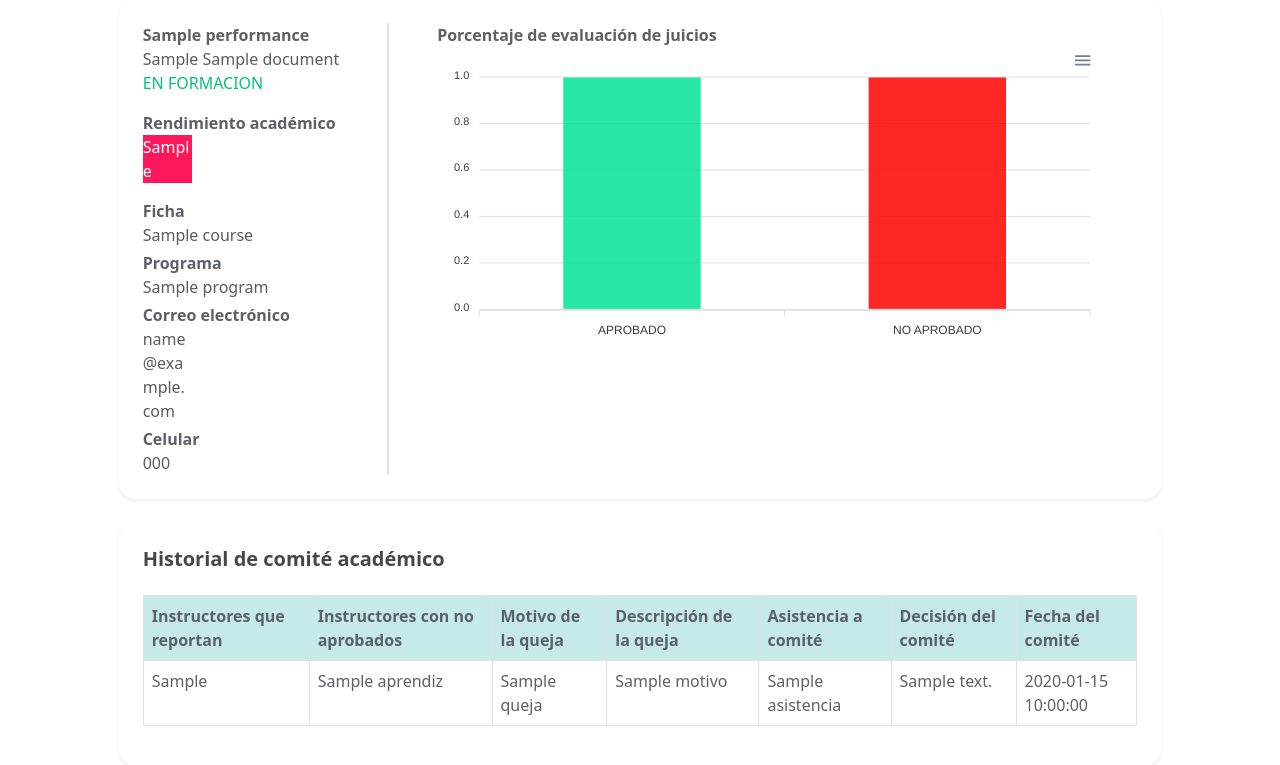
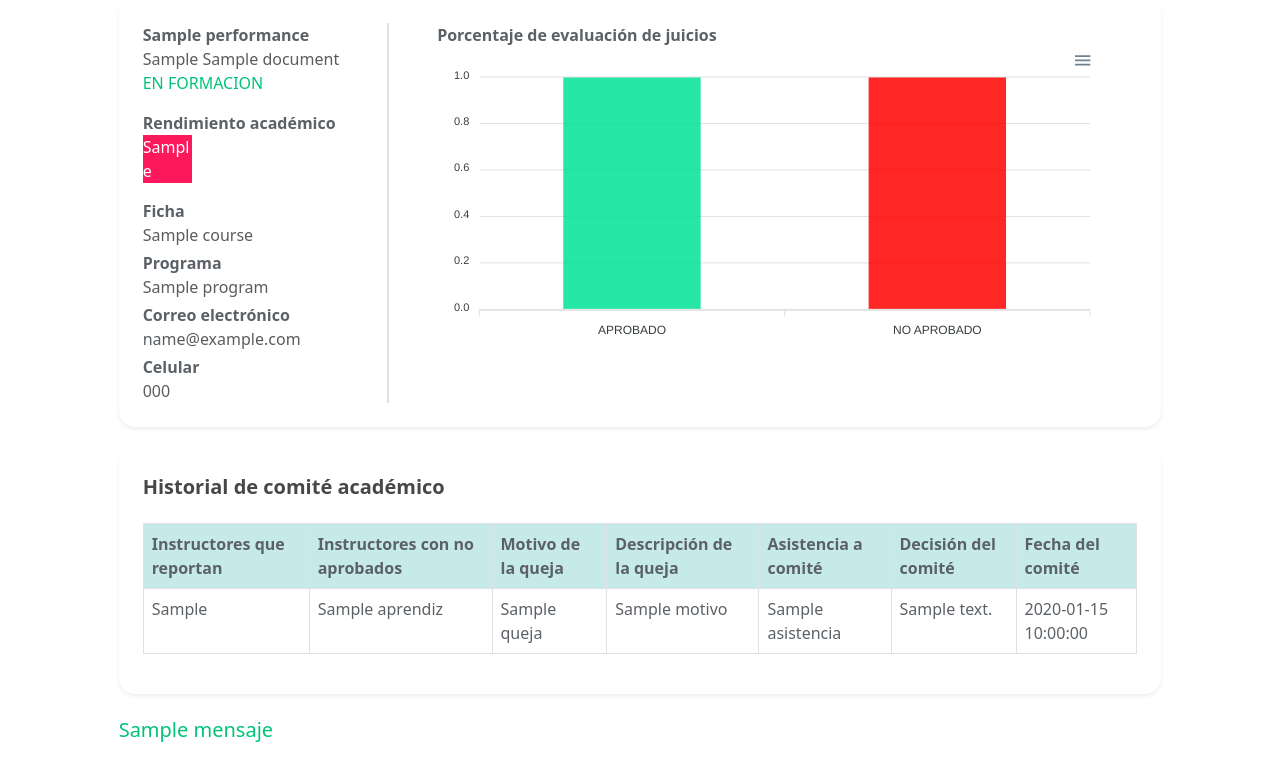
Before and after one commit to ingdanielbs/schedule, a Flask app: template templates/courses/historyComplaints.html in a window 1280 px wide. Shown: the part 605-1370 px from the top of the page. After the commit the page ends 1347 px from the top, so only its background shows below. Run offline with Flask 3, Linux system fonts and the light colour scheme; the template is opened without the code that fills it: most values are stand-ins (such as "Sample title", 1, 10 or a date in 2020); grey boxes labelled with a size stand in for pictures from a placeholder-image service; some libraries are stand-ins or nearby versions.

Commit message:
Fix formatting issue in historyComplaints.html

```diff
--- a/templates/courses/historyComplaints.html
+++ b/templates/courses/historyComplaints.html
@@ -42,7 +42,7 @@
                         <span class="fw-bold mt-1">Programa</span>
                         <span class="text-muted">{{ performance.program }}</span>
                         <span class="fw-bold mt-1">Correo electrónico</span>
-                        <span class="text-muted col-3">{{ performance.email }}</span>
+                        <span class="text-muted">{{ performance.email }}</span>
                         <span class="fw-bold mt-1">Celular</span>
                         <span class="text-muted">{{ performance.phone }}</span>
                     </div>
```
